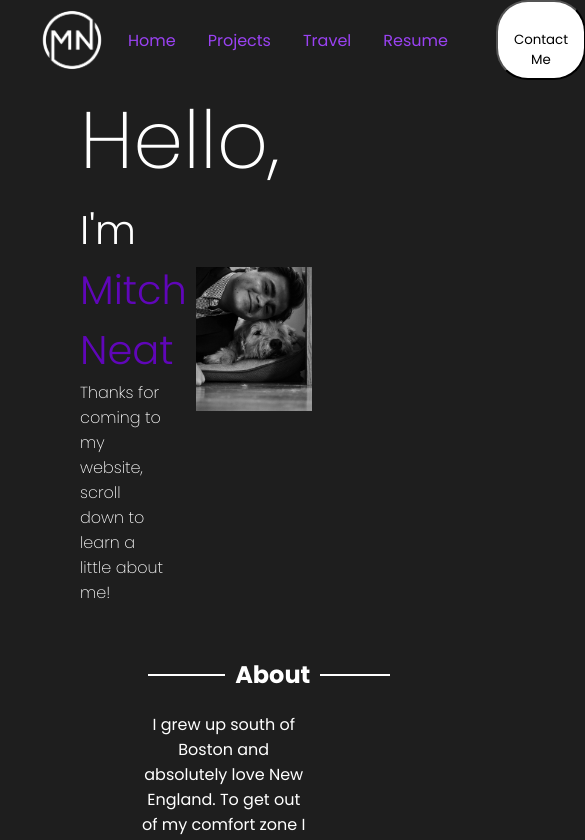
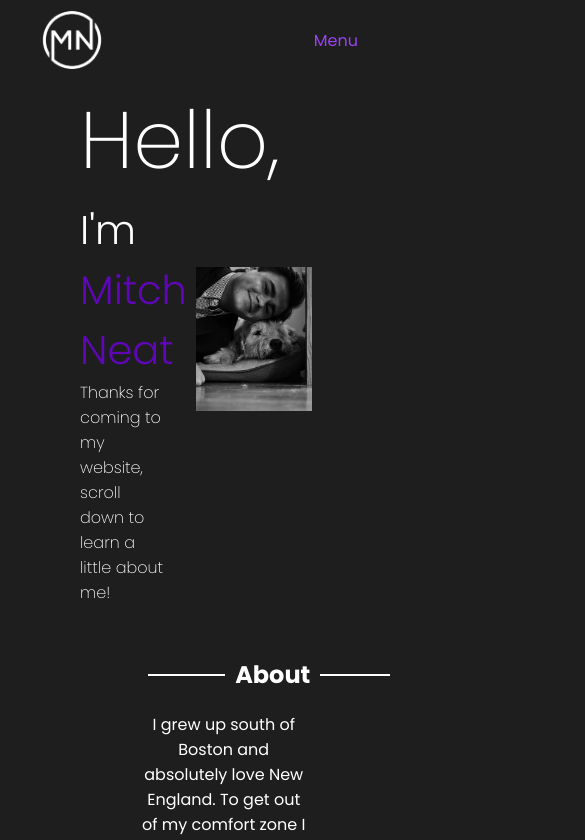
Before and after one commit to mitchneat/personalWebsite, a React (Create React App) app: page / in a window 390 px wide. Shown: the top 840 px of the page, 585 px wide, since content can reach past the window. Built offline with nearby package versions, Linux system fonts and the light colour scheme.

Commit message:
fixing navbar for mobile

```diff
--- a/src/components/navbar/navbar.css
+++ b/src/components/navbar/navbar.css
@@ -1,38 +1,106 @@
-.navbar{
+.navbar {
     background: rgb(30, 30, 30);
     height: 5rem;
-    width: 100vw;
-    /* max-width: 75rem; */
-    margin: 0 auto;
+    width: 100%;
     padding: 1rem 2rem;
     display: flex;
     align-items: center;
-    justify-content: space-between;
-    position: sticky;
+    /* justify-content: space-between; */
+    /* position: sticky; */
     top: 0;
     z-index: 3;
+}
+
+.navbar-content-mobile{
+    display: none;
 
 }
-.navbar-content {
-    max-width: 80rem; /* Limit content width */
-    width: 100%; /* Allow content to take full width of navbar */
-    margin: 0 auto; /* Center content horizontally */
-    display: flex;
-    justify-content: space-between;
-    align-items: center;
+
+.logoMobile {
+    display: none;
 }
 
-
-.logo{
+.logo {
+    display: flex;
     object-fit: cover;
     height: 5rem;
     width: 5rem;
 }
 
+.mobileMenu {
+    display: flex;
+    flex-direction: column;
+    align-items: center; /* Center items vertically */
+}
+
+.mobileMenuItems {
+    display: none;
+    flex-direction: column;
+    align-items: center; /* Center items vertically */
+    position: absolute;
+    top: 100%;
+    left: 0;
+    width: 100%;
+    background-color: rgb(41, 41, 41);
+    z-index: 2;
+    transition: top 0.3s;
+}
+
+.mobileMenuItems.active {
+    top: 5rem;
+    display: flex;
+}
+
+
+.mobileMenuItems.active + .content {
+    padding-top: calc(5rem + 100px); /* Adjust this value based on the height of your navbar and any additional padding/margin */
+}
+
+.mobileMenuItem {
+    padding: 0.5rem; /* Add padding for better touch area */
+    color: white;
+    text-decoration: none;
+    transition: background-color 0.3s; /* Add transition for hover effect */
+}
+
+.mobileMenuItem:hover {
+    background-color: rgba(255, 255, 255, 0.1); /* Change background color on hover */
+}
+
+.desktopWrapper {
+    background: rgb(30, 30, 30);
+    height: 5rem;
+    width: 100%;
+    padding: 1rem 2rem;
+    display: flex;
+    align-items: center;
+    justify-content: center; /* Center items horizontally */
+    position: sticky;
+    top: 0;
+    z-index: 3;
+}
+
+.navbar-content-desktop {
+    width: 100%;
+    max-width: 80rem; /* Limit content to a maximum width */
+    display: flex;
+    align-items: center;
+    justify-content: space-between;
+}
+
+.desktopMenu {
+    max-width: 80rem; /* Limit content width */
+    width: 100%; /* Allow content to take full width of navbar */
+    margin: 0 auto; /* Center content horizontally */
+    display: flex;
+    justify-content: center;
+    /* align-items: center; */
+}
 .desktopMenuListItem{
-    margin: 1rem;
+    /* margin: 1rem; */
     cursor: pointer;
     color: rgb(154, 66, 242);
+    margin-right: 20px;
 }
 
 .desktopMenuListItem:hover{
@@ -40,12 +108,6 @@
     padding: 0.5rem;
     border-bottom: 3px solid rgb(96, 6, 185);
 }
-
-/* .desktopMenuListItem:active{
-    color: rgb(229, 224, 235);
-    padding: 0.5rem;
-    border-bottom: 3px solid rgb(96, 6, 185);
-} */
 .desktopMenuBtn{
     background: white;
     padding: 0.5rem 1rem;
@@ -53,3 +115,53 @@
     margin: 1rem;
     cursor: pointer;
 }
+.mobileMenuBtn {
+    background: transparent;
+    border: none;
+    cursor: pointer;
+    color: rgb(154, 66, 242);
+    font-size: 1rem;
+    display: none; /* Hide button for larger screens */
+}
+
+.extended-content {
+    padding-top: calc(12rem);
+}
+
+
+/* Show mobile menu button for smaller screens */
+@media screen and (max-width: 768px) {
+    .desktopMenu {
+        display: none;
+    }
+
+    .mobileMenuBtn {
+        display: block; /* Show menu button for smaller screens */
+    }
+    /* .content {
+    padding-top: 5rem;
+    } */
+
+    .logoMobile {
+        display: flex;
+        object-fit: cover;
+        height: 5rem;
+        width: 5rem;
+    }
+
+    .logo, .desktopMenuBtn{
+        display: none;
+    }
+
+    .navbar-content-mobile {
+        width: 100%; /* Allow content to take full width of navbar */
+        margin: 0 auto; /* Center content horizontally */
+        display: flex;
+        align-items: center;
+        justify-content:space-between;
+    }
+
+    .desktopWrapper{
+        display: none;
+    }
+}
--- a/src/components/navbar/navbar.js
+++ b/src/components/navbar/navbar.js
@@ -1,28 +1,107 @@
-import React from 'react';
+import React, { useState } from 'react';
 import './navbar.css';
 import logo from '../../assets/mn_logo.png';
 import { Link } from 'react-router-dom';
 
 const Navbar = () => {
+    const [isMobileMenuOpen, setIsMobileMenuOpen] = useState(false);
+
+
+    const toggleMenu = () => {
+        setIsMobileMenuOpen(!isMobileMenuOpen);
+        // Toggle the extended-content class on the content area
+        const content = document.querySelector('.content');
+        if (content) {
+            content.classList.toggle('extended-content', !isMobileMenuOpen);
+        }
+    };
+
     return (
         <nav className="navbar">
-            <div className='navbar-content'>
+            <div className='navbar-content-mobile'>
+                <img src={logo} alt='logo' className='logoMobile'/>
+                <div className='mobileMenu'>
+                    <button className='mobileMenuBtn' onClick={toggleMenu}>Menu</button>
+                    <div className={`mobileMenuItems ${isMobileMenuOpen ? 'active' : ''}`}>
+                        <Link to='' className='mobileMenuItem'>Home</Link>
+                        <Link to='/projects' className='mobileMenuItem'>Projects</Link>
+                        <Link to='/photos' className='mobileMenuItem'>Travel</Link>
+                        <Link to='/resume' className='mobileMenuItem'>Resume</Link>
+                        <Link to='/contact' className='mobileMenuItem'>
+                            <button className='mobileMenuBtn'>
+                                <img src='' alt='' className='mobileMenuImg' /> Contact Me
+                            </button>
+                        </Link>
+                    </div>
+                </div>
+            </div>
+            <div className='desktopWrapper'>
+                <div className='navbar-content-desktop'>
+                    <div>
                     <img src={logo} alt='logo' className='logo'/>
+                    </div>
+
                     <div className='desktopMenu'>
                         <Link to='' className='desktopMenuListItem'>Home</Link>
                         <Link to='/projects' className='desktopMenuListItem'>Projects</Link>
                         <Link to='/photos' className='desktopMenuListItem'>Travel</Link>
                         <Link to='/resume' className='desktopMenuListItem'>Resume</Link>
                     </div>
+
+                    <div>
                     <Link to='/contact' className='desktopMenuListItem'>
                         <button className='desktopMenuBtn'>
                             <img src='' alt='' className='desktopMenuImg' /> Contact Me
                         </button>
                     </Link>
-
+                    </div>
+                </div>
                 </div>
         </nav>
     );
 }
 
 export default Navbar;
+
+
+
+
+
+
+
+
+
+
+
+
+
+
+
+// import React from 'react';
+// import './navbar.css';
+// import logo from '../../assets/mn_logo.png';
+// import { Link } from 'react-router-dom';
+
+// const Navbar = () => {
+//     return (
+//         <nav className="navbar">
+//             <div className='navbar-content'>
+//                 <img src={logo} alt='logo' className='logo'/>
+//                 <div className='desktopMenu'>
+//                     <Link to='' className='desktopMenuListItem'>Home</Link>
+//                     <Link to='/projects' className='desktopMenuListItem'>Projects</Link>
+//                     <Link to='/photos' className='desktopMenuListItem'>Travel</Link>
+//                     <Link to='/resume' className='desktopMenuListItem'>Resume</Link>
+//                 </div>
+//                 <Link to='/contact' className='desktopMenuListItem'>
+//                     <button className='desktopMenuBtn'>
+//                         <img src='' alt='' className='desktopMenuImg' /> Contact Me
+//                     </button>
+//                 </Link>
+
+//             </div>
+//         </nav>
+//     );
+//     }
+
+//     export default Navbar;
--- a/src/components/photos/photos.css
+++ b/src/components/photos/photos.css
@@ -41,5 +41,5 @@
   text-align: center;
   width: 100%;
   font-size: 2rem;
-  z-index: 4;
+  z-index: 2;
 }
```
Also changed, not shown: src/components/navbar/navbarbackup.css (added). Lines whose indentation alone changed are shown as unchanged.
